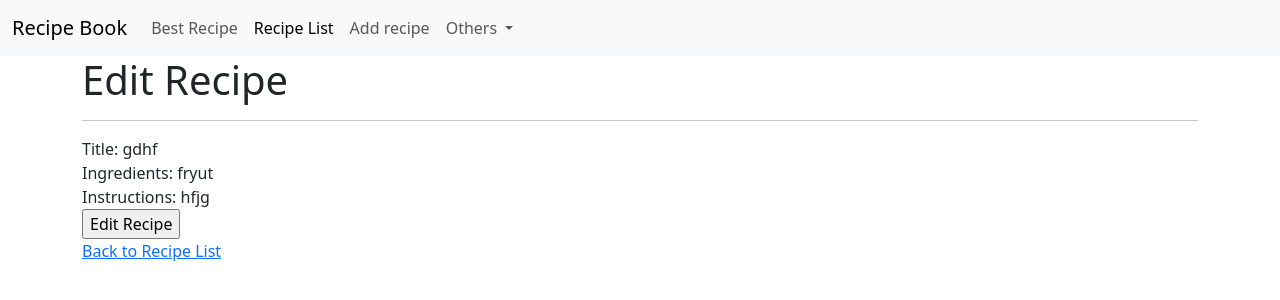
After one commit to tojamvti/test_flask, a Flask app: page /recipe_edit/12 in a window 1280 px wide. The commit adds this page. Shown: the top 300 px of the page. Run offline with Flask 3, Linux system fonts and the light colour scheme; data comes from the database, SQL or seed files in the repository.

Commit message:
base for recipe_edit

```diff
--- a/app.py
+++ b/app.py
@@ -119,7 +119,30 @@ def recipe_delete(recipe_id):
 
     return redirect(url_for('recipe_list'))
 
+@app.route('/recipe_edit/<int:recipe_id>', methods=['GET', 'POST'])
+def recipe_edit(recipe_id):
+    form = RecipeForm()
+    db = get_db()
 
+    sql_statement = 'select id, title, ingredients, instructions from recipies where id=?;'
+    cur = db.execute(sql_statement, [recipe_id])
+    recipe = cur.fetchone()
+
+    if form.validate_on_submit():
+        title = form.title.data
+        ingredients = form.ingredients.data
+        instructions = form.instructions.data
+
+        sql_command = '''update recipies set
+                            title=?,
+                            ingredients=?,
+                            instructions=?
+                        where id=?'''
+        db.execute(sql_command, [title, ingredients, instructions, recipe_id])
+        db.commit()
+
+        return redirect(url_for('recipe_list'))
+    return render_template('recipe_edit.html', recipe=recipe, active_menu='recipe_list')
 
 
 if __name__ == '__main__':
--- /dev/null
+++ b/templates/recipe_edit.html
@@ -0,0 +1,26 @@
+<!-- templates/add_recipe.html -->
+{% extends "base.html" %}
+
+{% block title %}
+    Edit Recipe
+{% endblock %}
+
+{% block head %}
+    {{ super() }}
+    <link rel="stylesheet" href="{{ url_for('static', filename='style.css') }}">
+    <link rel="stylesheet" href="{{ url_for('static', filename='add_recipe_style.css') }}">
+{% endblock %}
+
+{% block content %}
+    <div class="container">
+        <h1>Edit Recipe</h1>
+        <HR>
+        <form method="post" enctype="multipart/form-data">
+            <label for="title">Title:</label>   {{ recipe.title }} <br/>
+            <label for="ingredients">Ingredients:</label>   {{ recipe.ingredients }} <br/>
+            <label for="instructions">Instructions:</label>    {{ recipe.instructions }} <br/>
+            <input type="submit" value="Edit Recipe">
+        </form>
+        <a href="{{ url_for('recipe_list') }}" class="back-to-list-button">Back to Recipe List</a>
+    </div>
+{% endblock %}
--- a/templates/recipe_list.html
+++ b/templates/recipe_list.html
@@ -57,7 +57,7 @@
                 <td>{{ recipe.instructions }}</td>
                 <td>
                     <a href="#" class="btn btn-primary btn-sm" role="button">Show Photo</a>
-                    <a href="#" class="btn btn-success btn-sm" role="button">Edit</a>
+                    <a href="{{ url_for('recipe_edit', recipe_id = recipe.id) }}" class="btn btn-success btn-sm" role="button">Edit</a>
                     <a type="button" class="btn btn-danger btn-sm delete-confirm" data-bs-toggle="modal" data-bs-target="#confirmDeleteModal"
                         data-desc="{{ 'Delete recipe for {}?'.format(recipe.title) }}"
                         data-url="{{ url_for('recipe_delete', recipe_id = recipe.id) }}"
```
